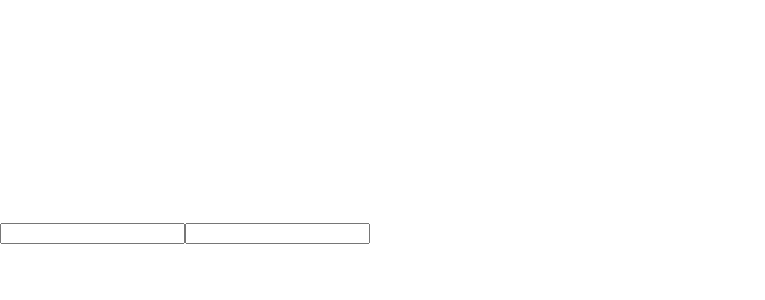
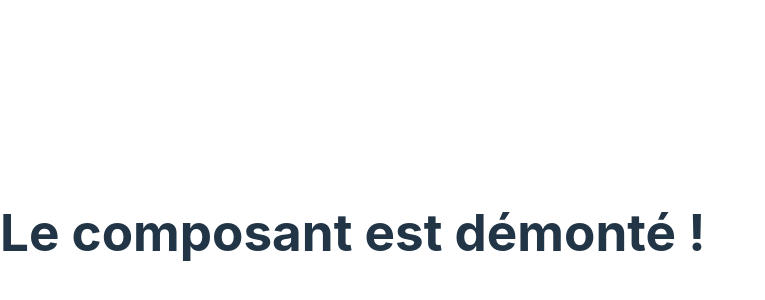
Before and after one commit to MethanBlun/codecademy_react, a React (Vite) app in the folder codecademy_react/: page / in a window 1280 px wide. Shown: the part 168-468 px from the top of the page, without its empty margins (0-765 px from the left). Built offline with nearby package versions, Linux system fonts and the light colour scheme.

Commit message:
first use of useEffect hook

```diff
--- a/codecademy_react/src/App.jsx
+++ b/codecademy_react/src/App.jsx
@@ -2,32 +2,37 @@ import React, { useEffect, useState } from "react";
 
 
 
+function AlertExample() {
+  const [showAlert, setShowAlert] = useState(true);
 
+  useEffect(() => {
+    const timeout = setTimeout(() => {
+      setShowAlert(false);
+    }, 5000); // Le composant restera monté pendant 5 secondes
+
+    return () => {
+      clearTimeout(timeout);
+      alert('Le composant sera démonté !');
+    };
+  }, []);
+
+  return (
+    <div>
+      {showAlert && <h1>Le composant est monté !</h1>}
+      {!showAlert && <h1>Le composant est démonté !</h1>}
+    </div>
+  );
+}
 
 
 
 
 function App() {
-  const [title, setTitle] = useState("");
-  const [firstname, setFirstname] = useState("");
-  useEffect(()=>{},[])
+
 
   return (
     <>
-      <div>
-        <input
-        type="text"
-        value={title}
-        onChange={setTitle}
-        />
-
-<input
-        type="text"
-        value={firstname}
-        onChange={setFirstname}
-        />
-
-      </div>
+<AlertExample/>
     </>
   );
 }
```
